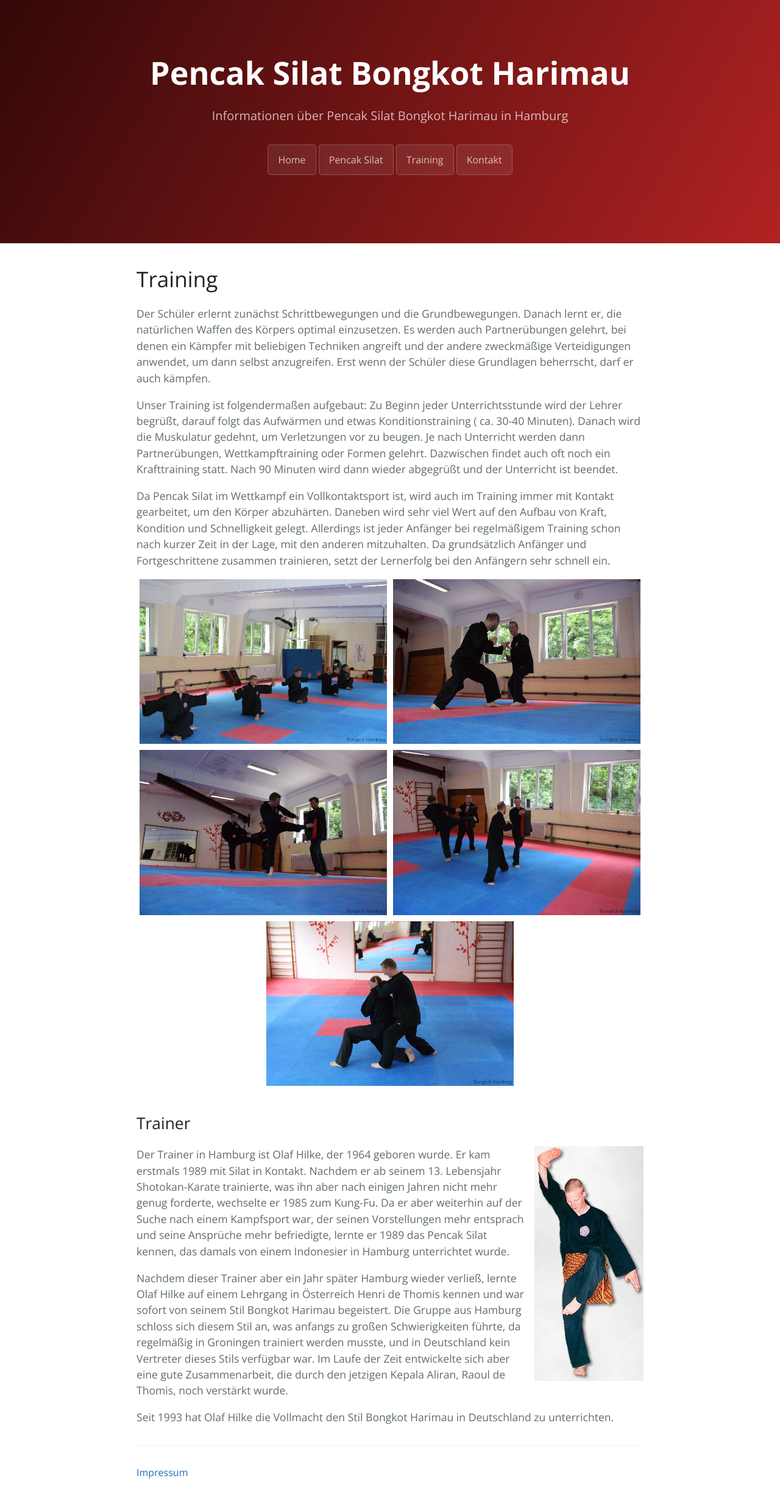
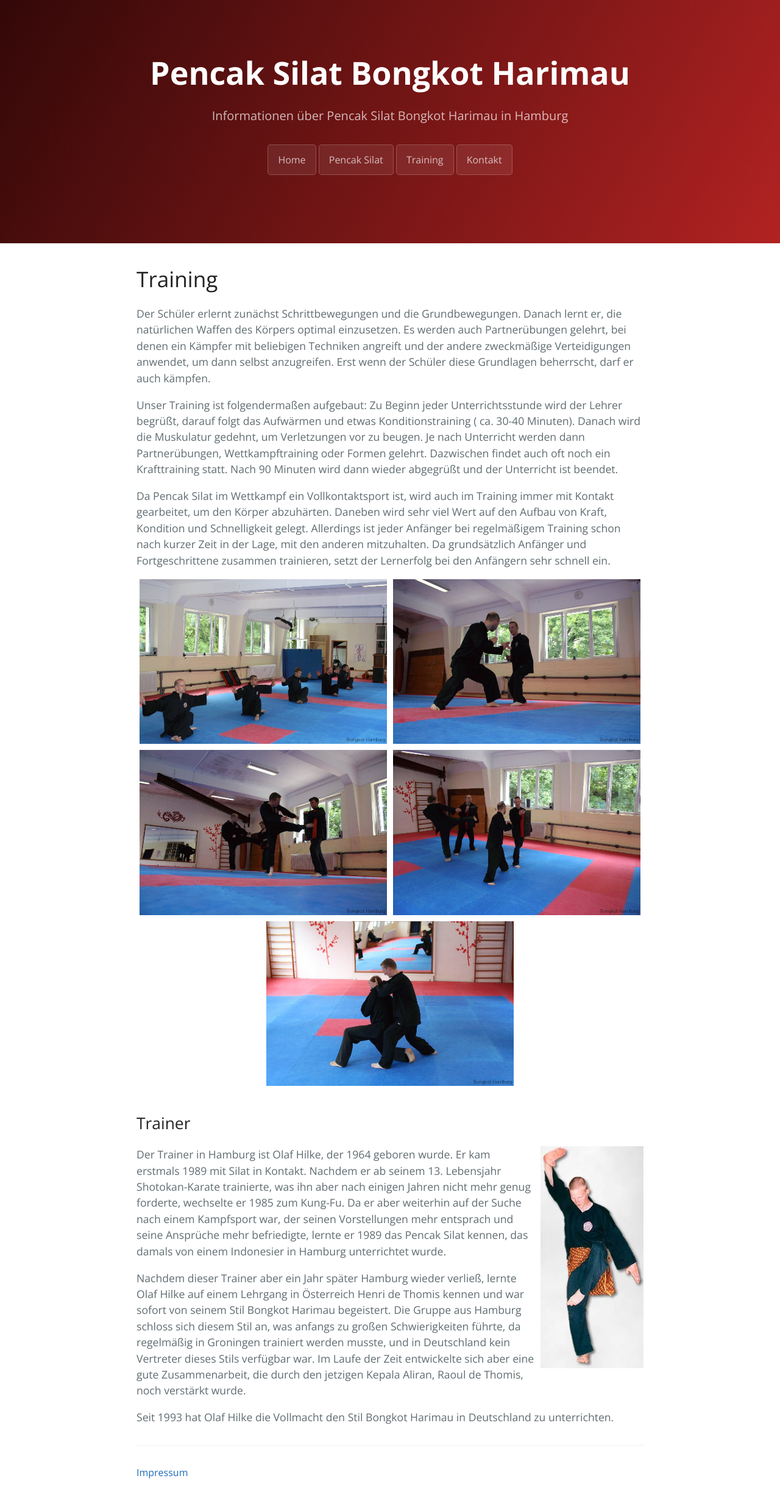
Before and after one commit to escapedcat/silat, a Jekyll site: the page built from _pages/training.md, in a window 1280 px wide. Shown: the whole page at 61% size. Built offline with Jekyll 4.4.1, drawn with Linux system fonts in a browser that asks for light colours.

Commit message:
feat: repsonsive image size for trainer

```diff
--- a/assets/css/style.scss
+++ b/assets/css/style.scss
@@ -37,6 +37,7 @@ footer ul li:last-of-type:after {
 
 .img-trainer {
   float: right;
+  width: 120px;
   padding: 0 0 10px 10px;
 }
 
@@ -57,4 +58,8 @@ footer ul li:last-of-type:after {
     margin-left: 5px;
     margin-right: 5px;
   }
+
+  .img-trainer {
+    width: 179px;
+  }
 }
```
